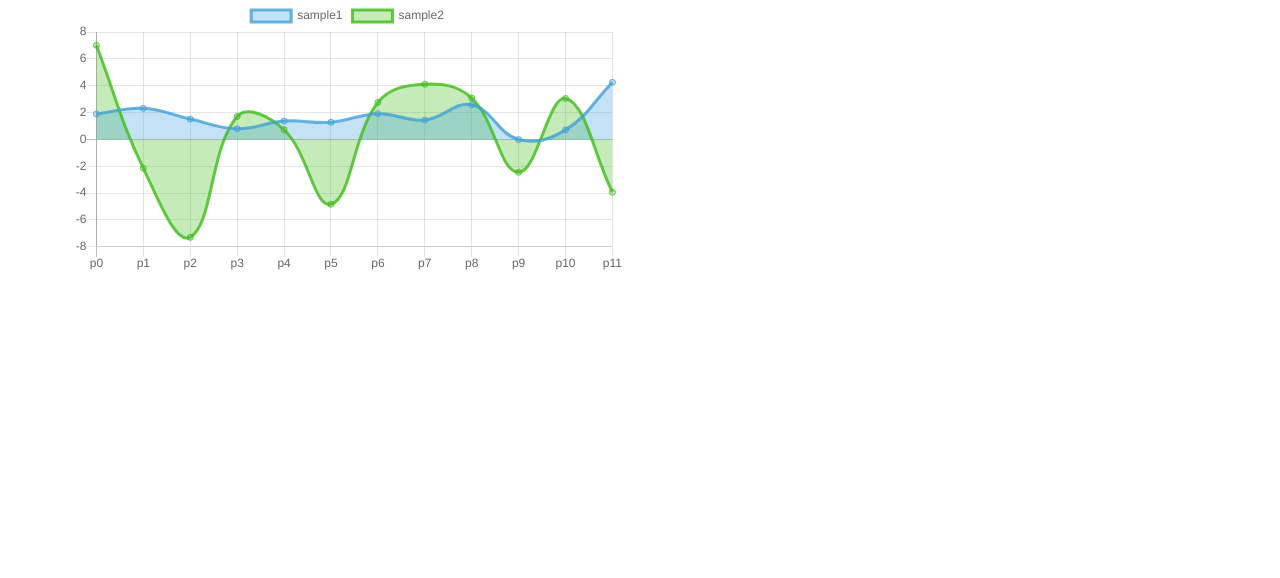
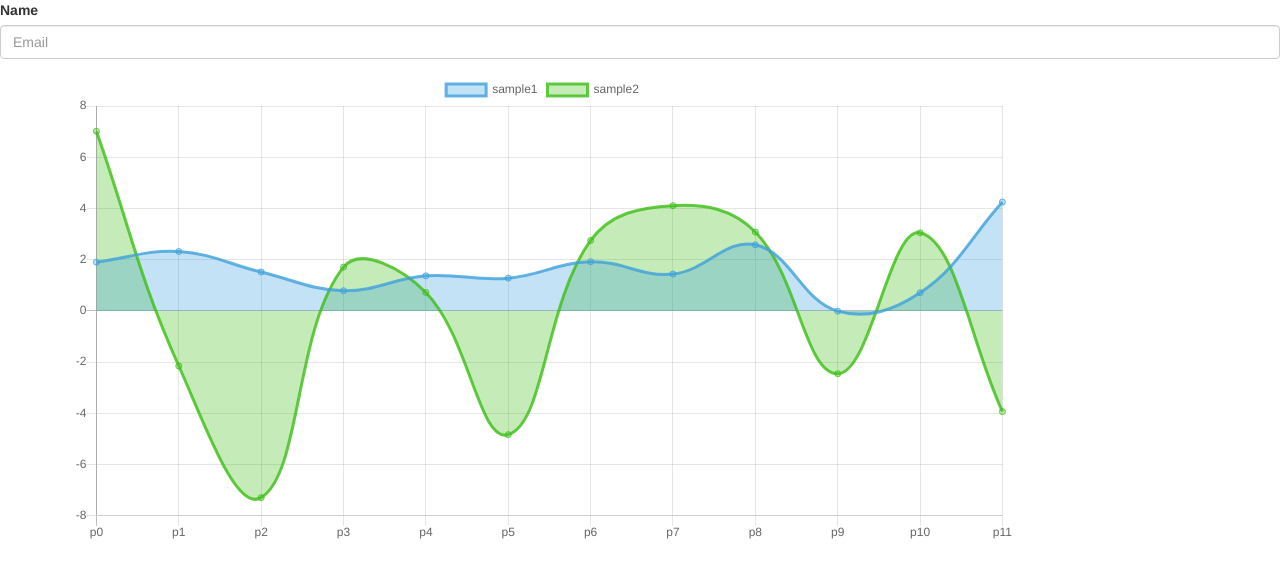
Before and after one commit to nagitausu/nagitausu.github.io, a plain HTML site: page index.html in a window 1280 px wide. Drawn offline with nearby package versions, Linux system fonts and the light colour scheme.

Commit message:
Add form

```diff
--- a/index.html
+++ b/index.html
@@ -9,10 +9,18 @@
 </head>
 
 <body>
+
+  <form>
+    <div class="form-group">
+      <label>Name</label>
+      <input type="email" class="form-control" placeholder="Email">
+    </div>
+  </form>
+
   <div class="container">
     <div class="row">
       <!-- chart area -->
-      <div class="col-sm-6">
+      <div class="col-lg-10">
         <div id="chart-area"></div>
       </div>
     </div>
```
